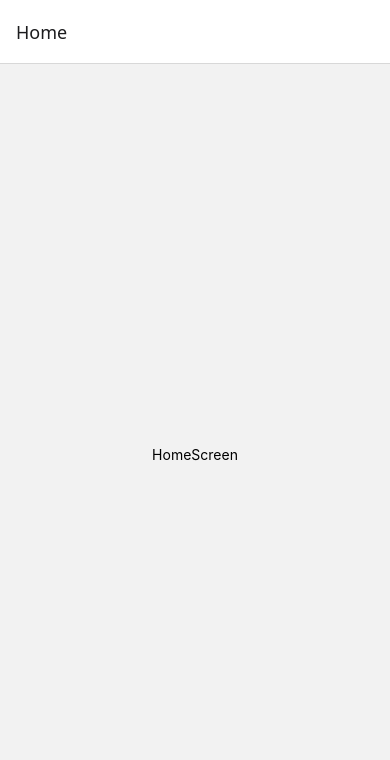
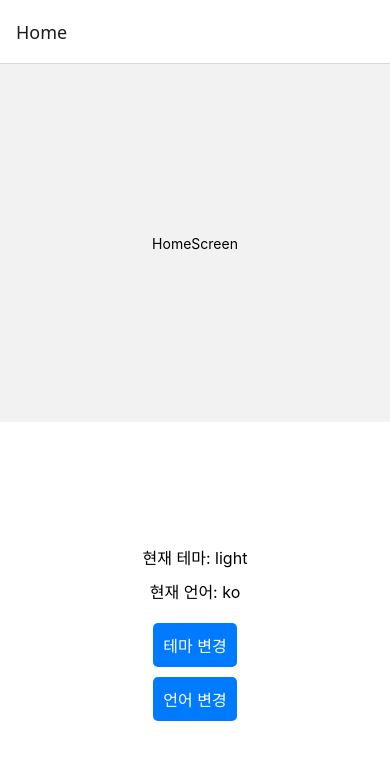
Before and after one commit to sanqbear/my-screen, a React Native app: screen / in a window 390 px wide. Shown: the top 760 px of the page. Built offline with nearby package versions, Linux system fonts and the light colour scheme.

Commit message:
feat: add theme and language toggling with Zustand state management

```diff
--- a/App.tsx
+++ b/App.tsx
@@ -20,6 +20,9 @@ import React from 'react';
 import HomeScreen from './src/screens/HomeScreen';
 import {createNativeStackNavigator} from '@react-navigation/native-stack';
 import {NavigationContainer} from '@react-navigation/native';
+import useStore from './src/store/useStore';
+import {lightTheme, darkTheme} from './src/types/theme';
+import {View, Text, TouchableOpacity, StyleSheet} from 'react-native';
 
 const Stack = createNativeStackNavigator();
 
@@ -32,9 +35,58 @@ function RootStack() {
 }
 
 function App(): React.JSX.Element {
+  const {theme, language, setTheme, setLanguage} = useStore();
+
+  // 현재 테마에 따라 테마 객체 선택
+  const currentTheme = theme === 'light' ? lightTheme : darkTheme;
+
+  const toggleTheme = () => {
+    setTheme(theme === 'light' ? 'dark' : 'light');
+  };
+
+  const toggleLanguage = () => {
+    setLanguage(language === 'ko' ? 'en' : 'ko');
+  };
+
   return (
     <NavigationContainer>
       <RootStack />
+      <View
+        style={[
+          styles.container,
+          {backgroundColor: currentTheme.colors.background},
+        ]}>
+        <Text style={[styles.text, {color: currentTheme.colors.text}]}>
+          {language === 'ko' ? '현재 테마: ' : 'Current Theme: '}
+          {theme}
+        </Text>
+        <Text style={[styles.text, {color: currentTheme.colors.text}]}>
+          {language === 'ko' ? '현재 언어: ' : 'Current Language: '}
+          {language}
+        </Text>
+
+        <TouchableOpacity
+          style={[
+            styles.button,
+            {backgroundColor: currentTheme.colors.primary},
+          ]}
+          onPress={toggleTheme}>
+          <Text style={styles.buttonText}>
+            {language === 'ko' ? '테마 변경' : 'Toggle Theme'}
+          </Text>
+        </TouchableOpacity>
+
+        <TouchableOpacity
+          style={[
+            styles.button,
+            {backgroundColor: currentTheme.colors.primary},
+          ]}
+          onPress={toggleLanguage}>
+          <Text style={styles.buttonText}>
+            {language === 'ko' ? '언어 변경' : 'Toggle Language'}
+          </Text>
+        </TouchableOpacity>
+      </View>
     </NavigationContainer>
   );
 }
@@ -124,23 +176,25 @@ function App(): React.JSX.Element {
 //   );
 // }
 
-// const styles = StyleSheet.create({
-//   sectionContainer: {
-//     marginTop: 32,
-//     paddingHorizontal: 24,
-//   },
-//   sectionTitle: {
-//     fontSize: 24,
-//     fontWeight: '600',
-//   },
-//   sectionDescription: {
-//     marginTop: 8,
-//     fontSize: 18,
-//     fontWeight: '400',
-//   },
-//   highlight: {
-//     fontWeight: '700',
-//   },
-// });
+const styles = StyleSheet.create({
+  container: {
+    flex: 1,
+    alignItems: 'center',
+    justifyContent: 'center',
+  },
+  text: {
+    fontSize: 16,
+    marginBottom: 10,
+  },
+  button: {
+    padding: 10,
+    borderRadius: 5,
+    marginTop: 10,
+  },
+  buttonText: {
+    color: '#FFFFFF',
+    fontSize: 16,
+  },
+});
 
 export default App;
--- a/package.json
+++ b/package.json
@@ -10,12 +10,14 @@
     "test": "jest"
   },
   "dependencies": {
+    "@react-native-async-storage/async-storage": "^2.1.2",
     "@react-navigation/elements": "^2.3.8",
     "@react-navigation/native-stack": "^7.3.10",
     "react": "19.0.0",
     "react-native": "0.79.2",
     "react-native-safe-area-context": "^5.4.0",
-    "react-native-screens": "^4.10.0"
+    "react-native-screens": "^4.10.0",
+    "zustand": "^5.0.4"
   },
   "devDependencies": {
     "@babel/core": "^7.25.2",
--- /dev/null
+++ b/src/store/useStore.ts
@@ -0,0 +1,35 @@
+import {create} from 'zustand';
+import {createJSONStorage, persist} from 'zustand/middleware';
+import AsyncStorage from '@react-native-async-storage/async-storage';
+
+export type Theme = 'light' | 'dark';
+export type Language = 'ko' | 'en';
+
+interface AppState {
+  theme: Theme;
+  language: Language;
+  apiUrl: string;
+  setTheme: (theme: Theme) => void;
+  setLanguage: (language: Language) => void;
+  setApiUrl: (url: string) => void;
+}
+
+const useStore = create<AppState>()(
+  persist(
+    set => ({
+      theme: 'light',
+      language: 'ko',
+      apiUrl: 'https://api.example.com', // 기본 API URL을 설정하세요
+
+      setTheme: theme => set({theme}),
+      setLanguage: language => set({language}),
+      setApiUrl: apiUrl => set({apiUrl}),
+    }),
+    {
+      name: 'app-storage',
+      storage: createJSONStorage(() => AsyncStorage),
+    },
+  ),
+);
+
+export default useStore;
--- /dev/null
+++ b/src/types/theme.ts
@@ -0,0 +1,21 @@
+export const lightTheme = {
+  colors: {
+    primary: '#007AFF',
+    background: '#FFFFFF',
+    text: '#000000',
+    secondary: '#757575',
+    border: '#E0E0E0',
+  },
+};
+
+export const darkTheme = {
+  colors: {
+    primary: '#0A84FF',
+    background: '#000000',
+    text: '#FFFFFF',
+    secondary: '#AEAEB2',
+    border: '#38383A',
+  },
+};
+
+export type Theme = typeof lightTheme;
```
Also changed, not shown: 1 other file (tests, documents, lock files or other folders).
